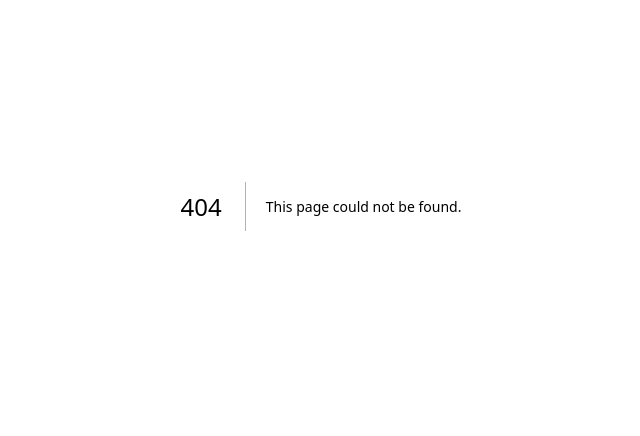
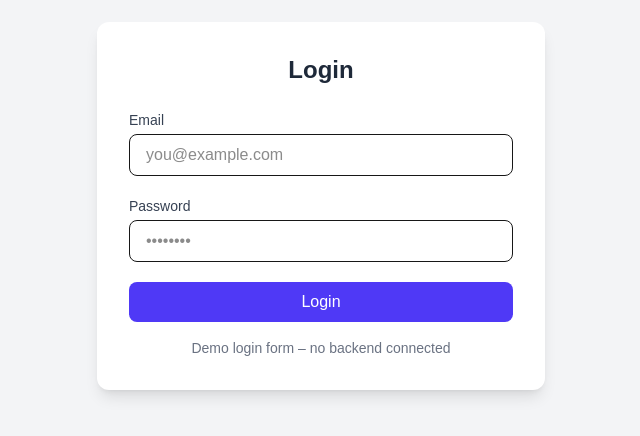
Before and after one commit to anishchaulagain/production-grade-react, a Next.js app: page /login in a window 1280 px wide. Before the commit this address had no page. Shown: the part 194-630 px from the top of the page, without its empty margins (319-959 px from the left). Built offline with nearby package versions, Linux system fonts and the light colour scheme; no server answers.

Commit message:
login implementation storing the access and refresh token to localstorage

```diff
--- /dev/null
+++ b/app/(auth)/login/page.tsx
@@ -0,0 +1,78 @@
+'use client'
+import { useAuth } from "@/features/auth/hooks";
+import { useState } from "react";
+
+export default function Login() {
+  const [email, setEmail] = useState("");
+  const [password, setPassword] = useState("");
+  const {login, loading, error} = useAuth();
+
+  const handleSubmit = (e: React.FormEvent) => {
+    e.preventDefault();
+   try{
+    const user = login(email, password);
+    if(user){
+        console.log("login successful", user)
+    }
+
+   }
+   catch(err){
+    console.log("login error", error)
+   }
+
+  };
+
+  return (
+    <div className="min-h-screen flex items-center justify-center bg-gray-100">
+      <div className="w-full max-w-md bg-white rounded-xl shadow-lg p-8">
+        <h2 className="text-2xl font-semibold text-center text-gray-800 mb-6">
+          Login
+        </h2>
+
+        <form onSubmit={handleSubmit} className="space-y-5">
+          {/* Email */}
+          <div>
+            <label className="block text-sm font-medium text-gray-700 mb-1">
+              Email
+            </label>
+            <input
+              type="email"
+              value={email}
+              onChange={(e) => setEmail(e.target.value)}
+              placeholder="you@example.com"
+              required
+              className="w-full px-4 py-2 border rounded-lg focus:outline-none focus:ring-2 focus:ring-indigo-500"
+            />
+          </div>
+
+          {/* Password */}
+          <div>
+            <label className="block text-sm font-medium text-gray-700 mb-1">
+              Password
+            </label>
+            <input
+              type="password"
+              value={password}
+              onChange={(e) => setPassword(e.target.value)}
+              placeholder="••••••••"
+              required
+              className="w-full px-4 py-2 border rounded-lg focus:outline-none focus:ring-2 focus:ring-indigo-500"
+            />
+          </div>
+
+          {/* Button */}
+          <button
+            type="submit"
+            className="w-full bg-indigo-600 text-white py-2 rounded-lg font-medium hover:bg-indigo-700 transition"
+          >
+            Login
+          </button>
+        </form>
+
+        <p className="text-center text-sm text-gray-500 mt-4">
+          Demo login form – no backend connected
+        </p>
+      </div>
+    </div>
+  );
+}
--- a/features/auth/api.ts
+++ b/features/auth/api.ts
@@ -0,0 +1,17 @@
+import { api } from "@/api/client";
+
+export const Auth = {
+  login: async (email: string, password: string) => {
+    const response = await api.post("/auth/login", {
+      email,
+      password,
+    });
+    const { data } = response;
+    if (response.status !== 200) {
+      throw new Error("Invalid credentials");
+    }
+    localStorage.setItem("access_token", data.accessToken);
+    localStorage.setItem("refresh_token", data.refreshToken);
+    return data;
+  },
+};
--- a/features/auth/hooks.ts
+++ b/features/auth/hooks.ts
@@ -0,0 +1,26 @@
+import { useState } from "react";
+import { LoginResponse } from "./types";
+import { Auth } from "./api";
+
+export const useAuth = () =>{
+    const [data, setData] = useState<LoginResponse | null>(null);
+    const [loading, setLoading] = useState(false);
+    const [error, setError ] = useState<string | null>(null);
+
+    const login = async (email: string, password: string) => {
+        try{
+            setLoading(true);
+            const response = await Auth.login(email, password);
+            setData(response);
+            setError(null);
+        }
+        catch(err: any){
+            setError(err.message || "Login failed");
+        }
+        finally{
+            setLoading(false);
+        }
+    }
+
+    return {data, loading, error, login}
+}
--- a/features/auth/types.ts
+++ b/features/auth/types.ts
@@ -0,0 +1,17 @@
+export interface LoginResponse{
+    accessToken: string;
+    refreshToken: string;
+    user: User[];
+}
+
+export interface User{
+    "_id": string;
+    "name": string;
+    "email": string;
+    "password": string;
+    "role": string;
+    "isVerified": boolean;
+    "createdAt": string;
+    "updatedAt": string;
+    "__v": number;
+}
```
